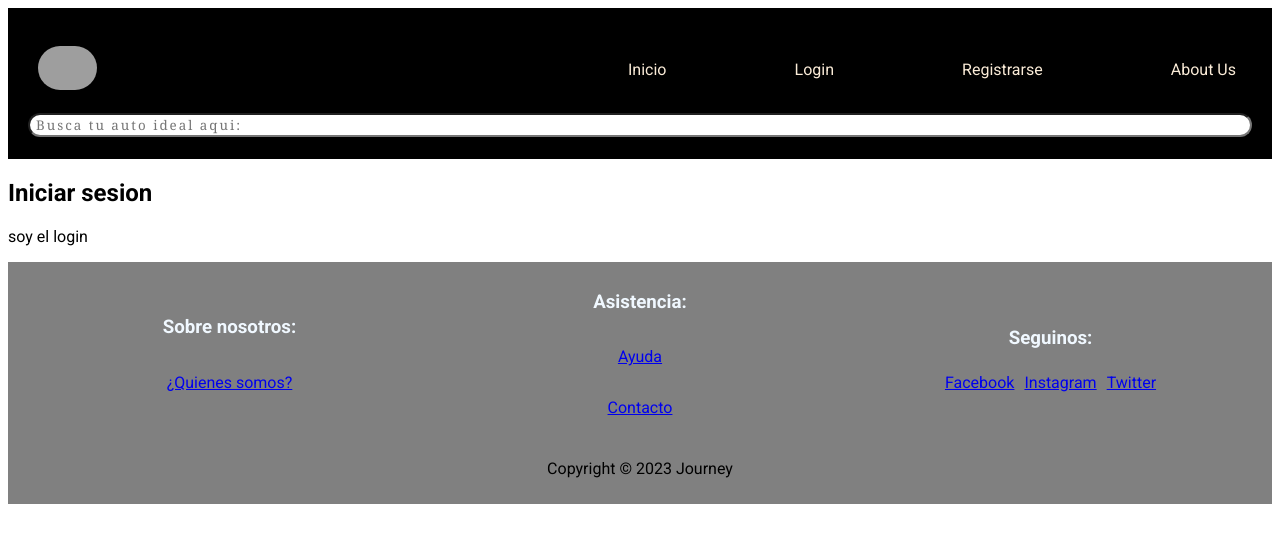
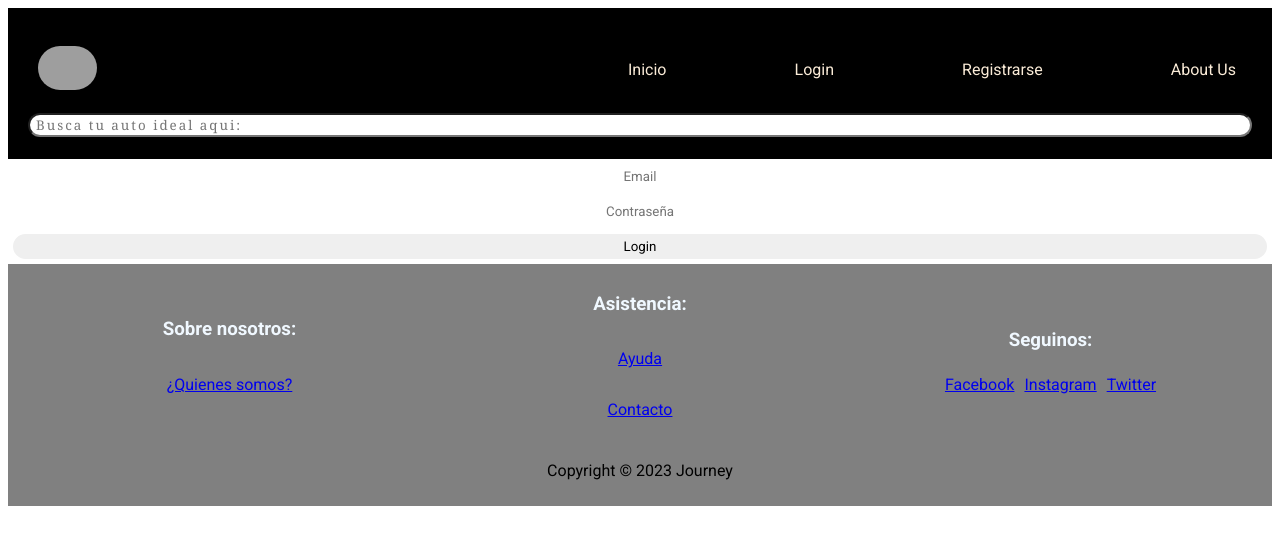
Before and after one commit to Ignaciofiori/Journey, a React (Vite) app in the folder Journey-Front/: page /users/login in a window 1280 px wide. Shown: the top 544 px of the page. Built offline with nearby package versions, Linux system fonts and the light colour scheme; grey boxes are pictures that could not be loaded; the HTML template or start-up script is replaced by a standard one.

Commit message:
agregue formulario de Login

```diff
--- a/Journey-Front/src/components/Login.jsx
+++ b/Journey-Front/src/components/Login.jsx
@@ -7,12 +7,14 @@ function Login (){
     <main>
 
     <section className="containerForm">
-        <h1>Iniciar sesion</h1>
-
-
+        <form action="/users/login" method="post" id="formularioLogin">
+        <input type="text" name="emailUsuario" placeholder="Email"/>
+        <input type="password" name="password" placeholder="Contraseña"/>
+        <button type="submit">Login</button>
+        </form>
         </section>
     </main>
-      <p>soy el login</p>
+
 </div>
     )
 }
--- a/Journey-Front/src/index.css
+++ b/Journey-Front/src/index.css
@@ -115,3 +115,37 @@ footer div {
 .redes a {
   padding: 5px;
 }
+
+
+/*INPUT DEL LOGIN*/
+
+.containerForm {
+  flex-direction: column;
+}
+
+.containerForm form {
+  display: flex;
+  flex-direction: column;
+}
+
+.containerForm h3 {
+  margin-top: 10px;
+}
+
+.containerForm input{
+  margin: 5px;
+  border: none;
+  border-radius: 20px;
+  font-size: 0.2 em;
+  text-align: center;
+  padding: 5px;
+}
+
+.containerForm button{
+  margin: 5px;
+  border: none;
+  border-radius: 20px;
+  font-size: 0.2 em;
+  text-align: center;
+  padding: 5px;
+}
```
